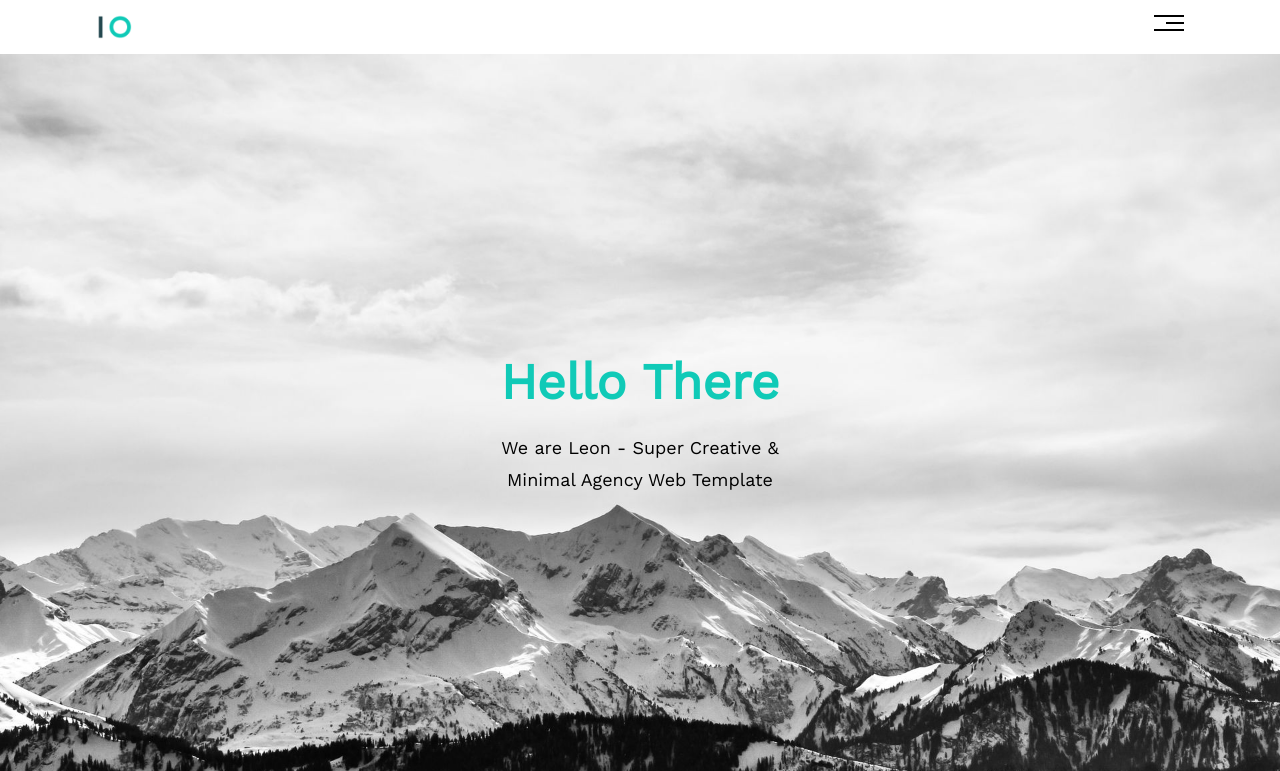
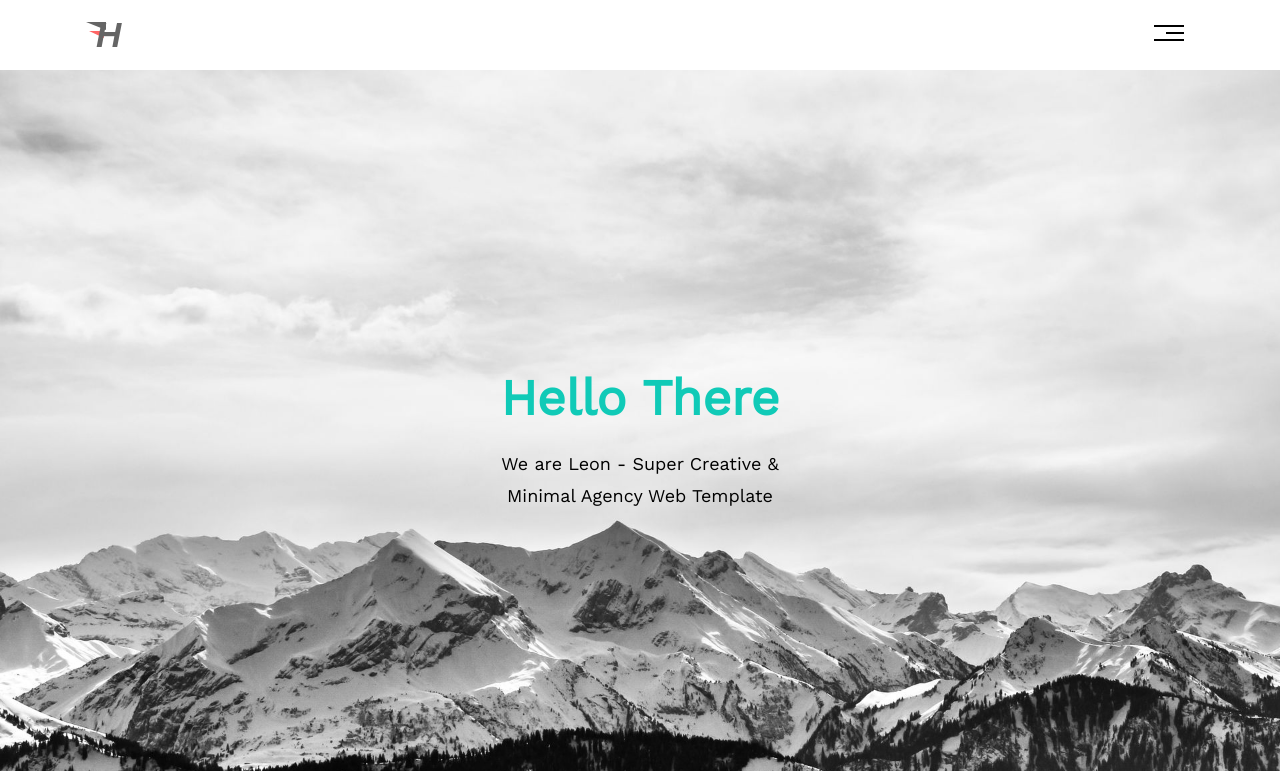
Before and after one commit to 7Hassan/Small-landing-page, a plain HTML site: page index.html in a window 1280 px wide. Shown: the top 771 px of the page. Drawn offline with nearby package versions, Linux system fonts and the light colour scheme.

Commit message:
add js file

```diff
--- a/index.html
+++ b/index.html
@@ -8,23 +8,25 @@
     <link href="https://fonts.googleapis.com/css2?family=Raleway:ital,wght@0,300;1,200&family=Roboto:wght@100;400&family=Work+Sans:ital,wght@0,300;0,400;1,200&display=swap" rel="stylesheet">
     <link
     rel="stylesheet"
-    href="https://cdnjs.cloudflare.com/ajax/libs/animate.css/4.1.1/animate.min.css"
-  />
+    href="https://cdnjs.cloudflare.com/ajax/libs/animate.css/4.1.1/animate.min.css" />
     <link rel="stylesheet" href="main.css">
-    <title>Hassan</title>
+    <script src="index.js" defer></script>
+    <link  rel="icon" href="imgs/logo-0.icon">
+    <title>Site</title>
+
 </head>
 <body>
     <header>
         <div class="container">
 
-            <img src="imgs/logo.png" alt="">
+            <p id="logo"><em>H</em></p>
             <div class="nav-bar">
-                <span class="icon">
+                <span class="icon" id="icon-click">
                     <span></span>
                     <span></span>
                     <span></span>
                   </span>
-                  <ul>
+                  <ul id="box-nav">
                       <li><a href="">Servives</a></li>
                       <li><a href=""> Portofolio</a> </li>
                       <li><a href="">About</a></li>
--- /dev/null
+++ b/index.js
@@ -0,0 +1,9 @@
+
+document.getElementById("icon-click").onclick=function(){
+    if (document.getElementById("box-nav").style.display=="block") {
+        document.getElementById("box-nav").style.display="none";
+    }else{
+        document.getElementById("box-nav").style.display="block";
+    }
+
+}
--- a/main.css
+++ b/main.css
@@ -25,9 +25,42 @@ header .container {
   padding: 15px 0px;
   width: 85%;
   margin: auto;
+  align-items: center;
 }
-header img {
-  width: 60px;
+#logo{
+  font-size: 35px;
+  font-weight: 600;
+  font-family: 'Cabin', sans-serif;
+  position: relative;
+  z-index: 1;
+  opacity: .6;
+  cursor: pointer;
+  transition: .3s;
+
+}
+#logo:hover{
+  opacity: 1;
+}
+#logo::before{
+  content: "";
+  position: absolute;
+  top: 7px;
+  left: -10px;
+  border-style: solid;
+  border-color: transparent black transparent transparent;
+  border-width: 0px 20px 8px 0px;
+  z-index: -1;
+}
+
+#logo::after{
+  content: "";
+  position: absolute;
+  top: 16px;
+  left: -7px;
+  border-style: solid;
+  border-color: transparent red transparent transparent;
+  border-width: 0px 15px 7px 0px;
+  z-index: -1;
 }
 .icon {
   display: flex;
@@ -72,9 +105,9 @@ ul {
   margin: 0;
   display: none;
 }
-.nav-bar:hover ul {
+/* .nav-bar:hover ul {
   display: block;
-}
+} */
 .icon:hover  {
   cursor: pointer;;
 }
```
Also changed, not shown: imgs/logo.png (deleted), 1 other file.
